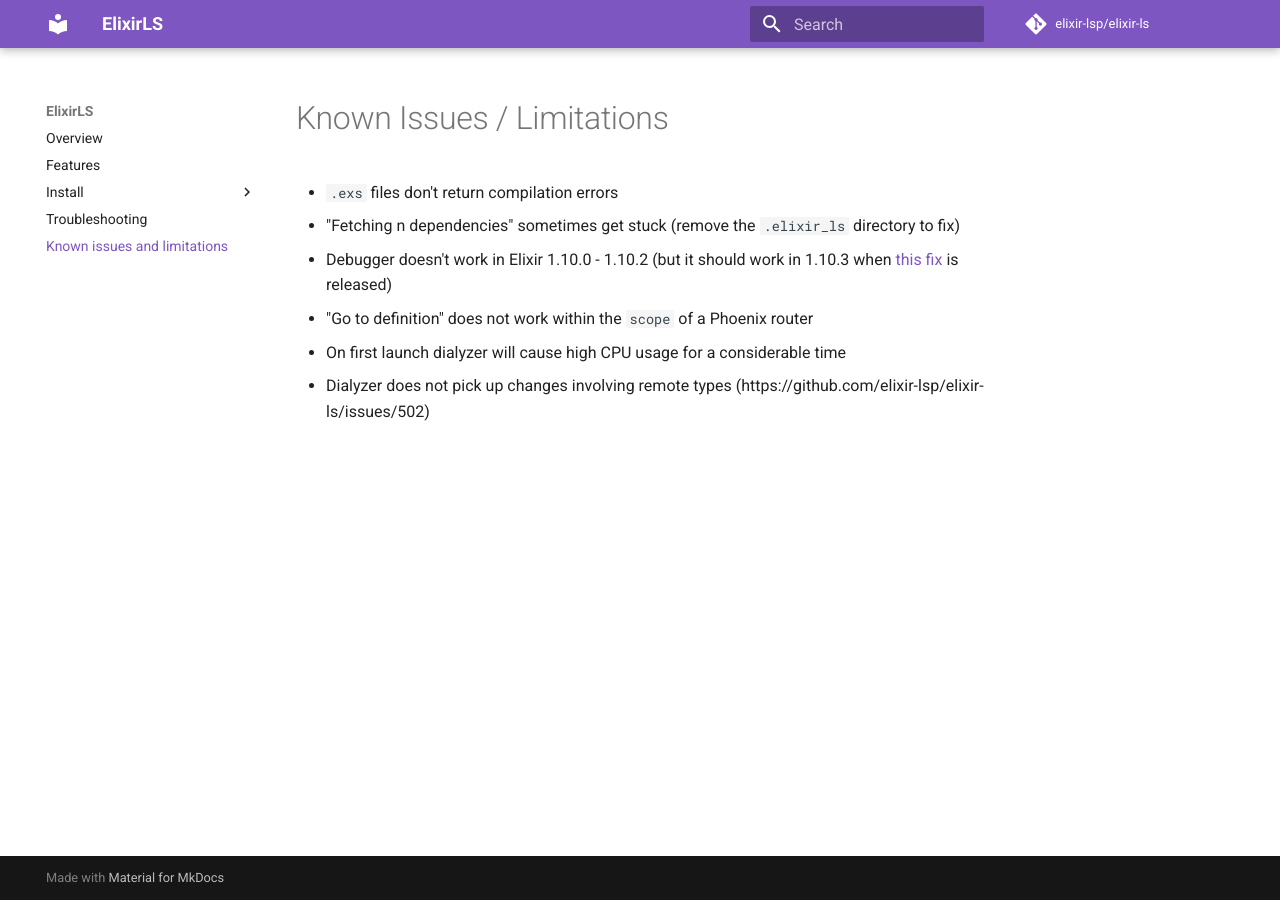
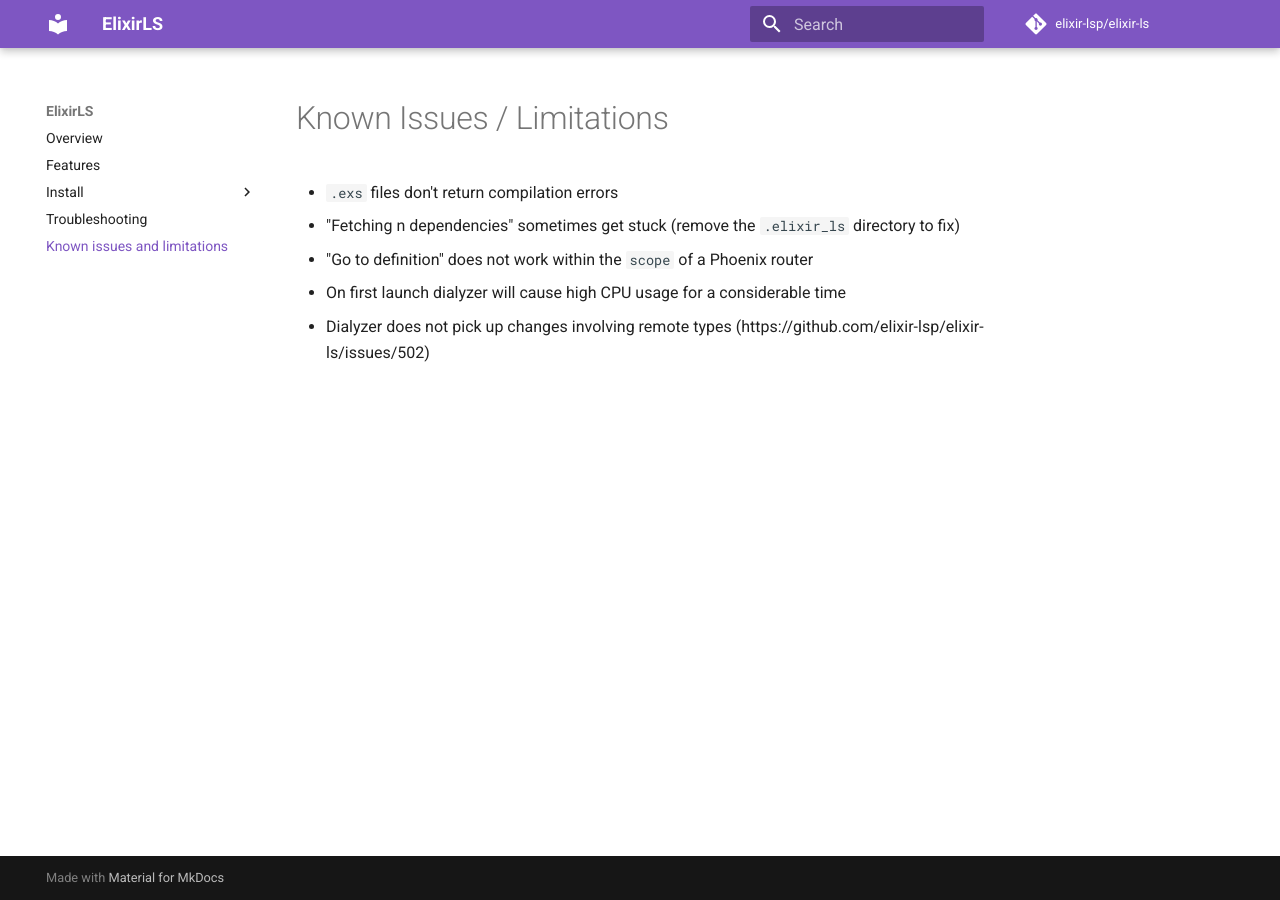
Before and after one commit to elixir-lsp/elixir-ls, an MkDocs documentation site: the page built from docs/known-issues-limitations.md, in a window 1280 px wide. Built offline with MkDocs 1.6.1 and Material for MkDocs 9.7.7, drawn with Linux system fonts in a browser that asks for light colours; comment, search, counter and statistics services are not loaded.

Commit message:
Remove outdated Elixir 1.10 debugger note

```diff
--- a/docs/known-issues-limitations.md
+++ b/docs/known-issues-limitations.md
@@ -2,7 +2,6 @@
 
 * `.exs` files don't return compilation errors
 * "Fetching n dependencies" sometimes get stuck (remove the `.elixir_ls` directory to fix)
-* Debugger doesn't work in Elixir 1.10.0 - 1.10.2 (but it should work in 1.10.3 when [this fix](https://github.com/elixir-lang/elixir/pull/9864) is released)
 * "Go to definition" does not work within the `scope` of a Phoenix router
 * On first launch dialyzer will cause high CPU usage for a considerable time
 * Dialyzer does not pick up changes involving remote types (https://github.com/elixir-lsp/elixir-ls/issues/502)
```
